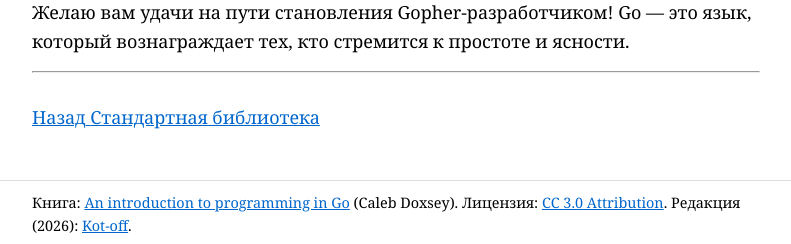
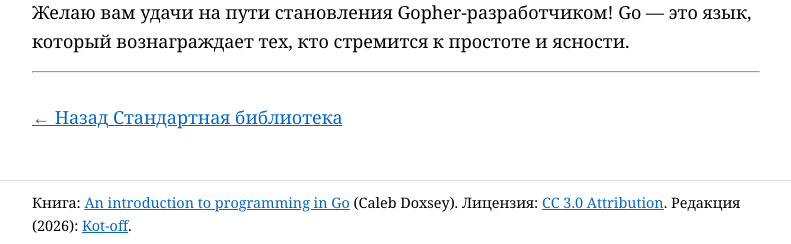
Before and after one commit to Kot-off/golang-fundamentals-2026.io, a Jekyll site: the page built from _book/chapter-14-next-steps.md, in a window 1280 px wide and 900 px high, scrolled down 1791 px. Shown: the part 653-897 px from the top of the window, without its empty margins (244-1035 px from the left). Built offline with Jekyll 4.4.1, drawn with Linux system fonts in a browser that asks for light colours; nearby versions of some CDN libraries; a style sheet for code colours, icons or effects is not loaded.

```diff
--- a/_includes/prevnext.html
+++ b/_includes/prevnext.html
@@ -1,14 +1,14 @@
 <div class="prevnext">
   {% if page.previous %}
     <a class="prevnext_item -prev" href="{{ site.baseurl }}{{ page.previous.url }}">
-      <span class="prevnext_label">Назад</span>
+      <span class="prevnext_label">← Назад</span>
       <span class="prevnext_title">{{ page.previous.title }}</span>
     </a>
   {% endif %}
 
   {% if page.next %}
     <a class="prevnext_item -next" href="{{ site.baseurl }}{{ page.next.url }}">
-      <span class="prevnext_label">Вперед</span>
+      <span class="prevnext_label">Вперед →</span>
       <span class="prevnext_title">{{ page.next.title }}</span>
     </a>
   {% endif %}
```
